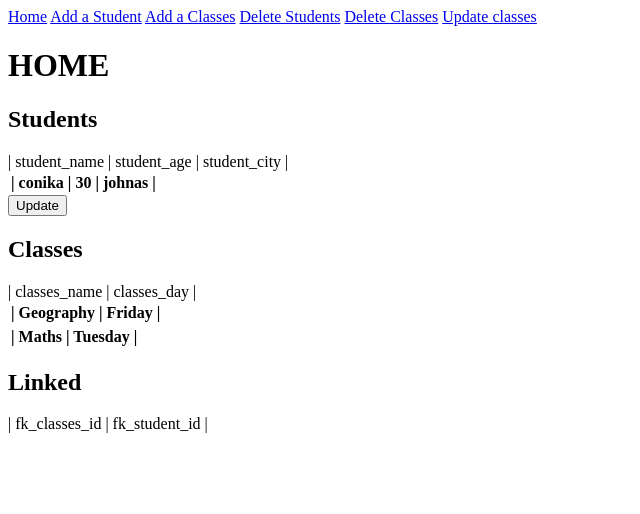
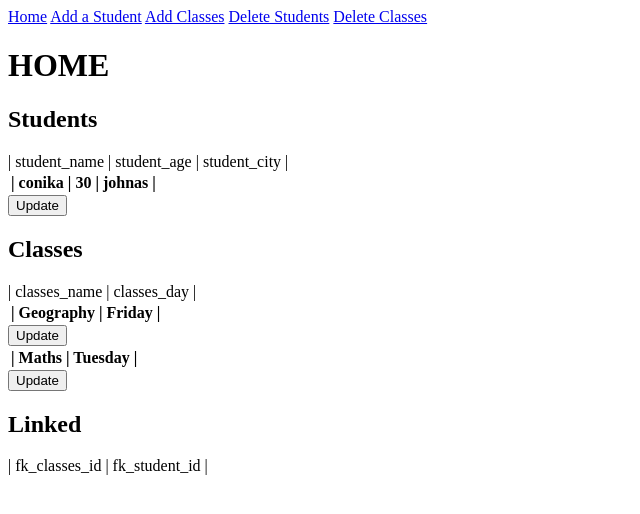
Before and after one commit to MrLucien-Johnson/Class_enrollment_Project, a Flask app: page / in a window 1280 px wide. Shown: the top 514 px of the page, without its empty margins (0-640 px from the left). Run offline with Flask 2, Linux system fonts and the light colour scheme; data comes from the database, SQL or seed files in the repository; both versions use the stored data as it was after the commit; data that the repository does not hold is empty.

Commit message:
CRUD ACHIEVED lINKED NOT YET USED

```diff
--- a/application/routes.py
+++ b/application/routes.py
@@ -83,6 +83,21 @@ def updateStudentInfo(id):
 
     return render_template('updateStudentInfo.html', form=form)
 
+@app.route('/updateClassesInfo/<int:id>', methods=['GET', 'POST'])
+def updateClassesInfo(id):
+    form = ClassesForm()
+    chosenClasses = Classes.query.filter_by(id=id).first()
+    chosenClassesId = Classes.query.get(id)
+    if request.method == 'POST' and form.validate_on_submit():
+        message = f"""Changes:
+            {chosenClasses.classes_name} to {form.classes_name.data},
+            {chosenClasses.classes_day} to {form.classes_day.data}"""
+        chosenClasses.classes_name = form.classes_name.data
+        chosenClasses.classes_day = form.classes_day.data
+        db.session.commit()
+        flash(message)
+        return render_template('updateClassesInfo.html', chosenClassesId=chosenClassesId, form=form )
+    return render_template('updateClassesInfo.html', form=form)
 
 @app.route('/updateClasses', methods=['GET', 'POST'])
 def updateClasses():
@@ -96,28 +111,6 @@ def updateClasses():
         chosenClassesId = form.Classes_id.data
         return redirect(url_for('updateClassesInfo', chosenClassesId=chosenClassesId))
     return render_template('updateClasses.html', form=form)
-
-@app.route('/updateClasssesInfo/<chosenClassesId>', methods=['GET', 'POST'])
-def updateClassesInfo(chosenClassesId):
-    form = ClassesForm()
-    chosenClasses = Classes.query.get(int(chosenClassesId))
-    allClasses = Classes.query.all()
-    for team in allClasses:
-        form.fk_Classes_id.choices.append(
-            (Classes.id, f"{Classes.classes_name}")
-        )
-    if request.method == 'POST' and form.validate_on_submit():
-        message = f"""Changes:
-            {chosenClasses.classes_name} to {form.classes_name.data},
-            {chosenClasses.classes_day} to {form.classes_day.data}"""
-
-        chosenClasses.fk_classes_id = form.fk_classes_id.data
-        chosenClasses.classes_name = form.classes_name.data
-        chosenClasses.classes_day = form.classes_day.data
-        db.session.commit()
-        flash(message)
-        return redirect(url_for('updateClasses', chosenClassesId=chosenClassesId))
-    return render_template('updateClassesInfo.html', form=form)
 
 @app.route('/deleteStudent', methods=['GET', 'POST'])
 def deleteStudent():
--- a/application/templates/home.html
+++ b/application/templates/home.html
@@ -25,7 +25,6 @@
 
 {% endfor %}
 
-
 <h2>Classes</h2>
 | classes_name | classes_day |
 {% for classes in allClasses %}
@@ -35,7 +34,9 @@
 <th>| {{ classes.classes_name }} | {{ classes.classes_day }} |</th>
 </tr>
 </table>
-
+<form action="{{ url_for('updateClassesInfo', id=classes.id) }}">
+    <input type=submit value="Update">
+    </form>
 
 {% endfor %}
 
--- a/application/templates/layout.html
+++ b/application/templates/layout.html
@@ -10,10 +10,9 @@
 <div class="navbar">
 <a href="{{url_for('home')}}">Home</a>
 <a href="{{url_for('addStudent')}}">Add a Student</a>
-<a href="{{url_for('addClasses')}}">Add a Classes</a>
+<a href="{{url_for('addClasses')}}">Add Classes</a>
 <a href="{{url_for('deleteStudent')}}">Delete Students</a>
 <a href="{{url_for('deleteClasses')}}">Delete Classes</a>
-<a href="{{url_for('updateClasses')}}">Update classes</a>
 
 
 
--- a/application/templates/updateClassesInfo.html
+++ b/application/templates/updateClassesInfo.html
@@ -7,13 +7,13 @@
 
 <body>
 {% block body %}
-<h1>Update Classes info page</h1>
+<h1>Update Classes information page</h1>
 
 <div class="form">
 <form action="" method="POST">
 {{ form.hidden_tag() }}
 {{ form.classes_name.label }}: {{ form.classes_name }} <br>
-
+{{ form.classes_day.label }}: {{ form.classes_day }} <br>
 
 {{ form.submit }}<br>
 </form>
```
Also changed, not shown: application/classEnroll.db, application/templates/about.html (deleted), images/ERD02.png (added), images/ERDFinal.png (added), 1 other file.
